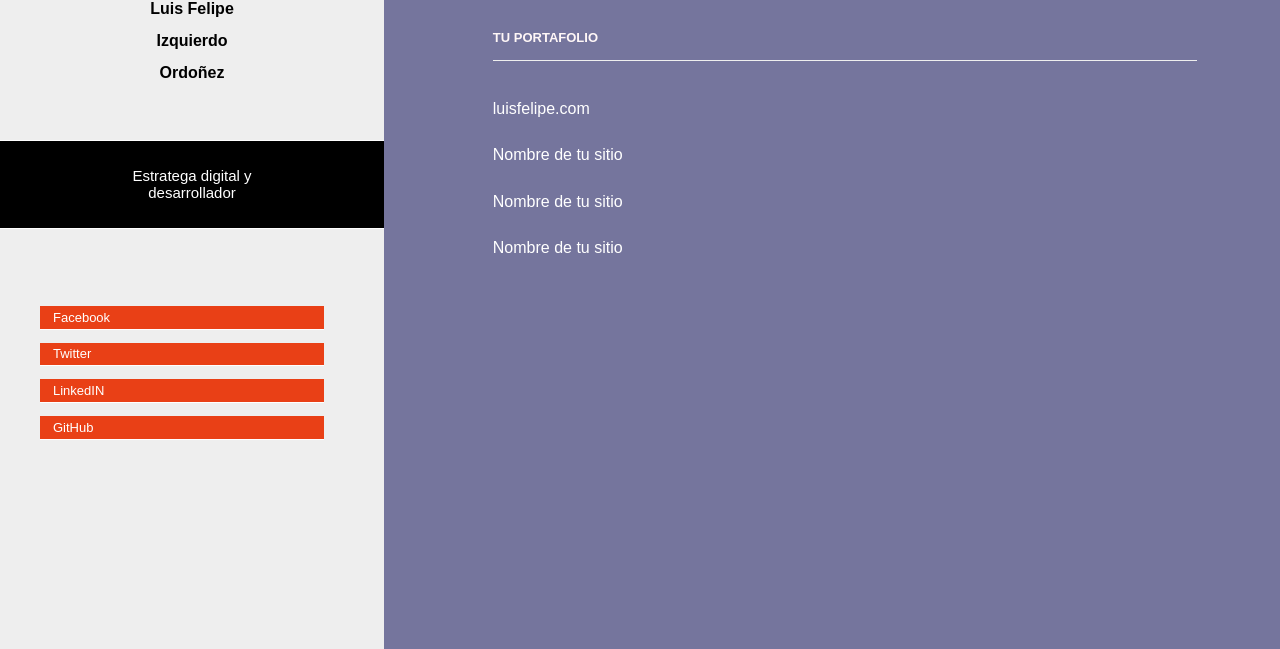
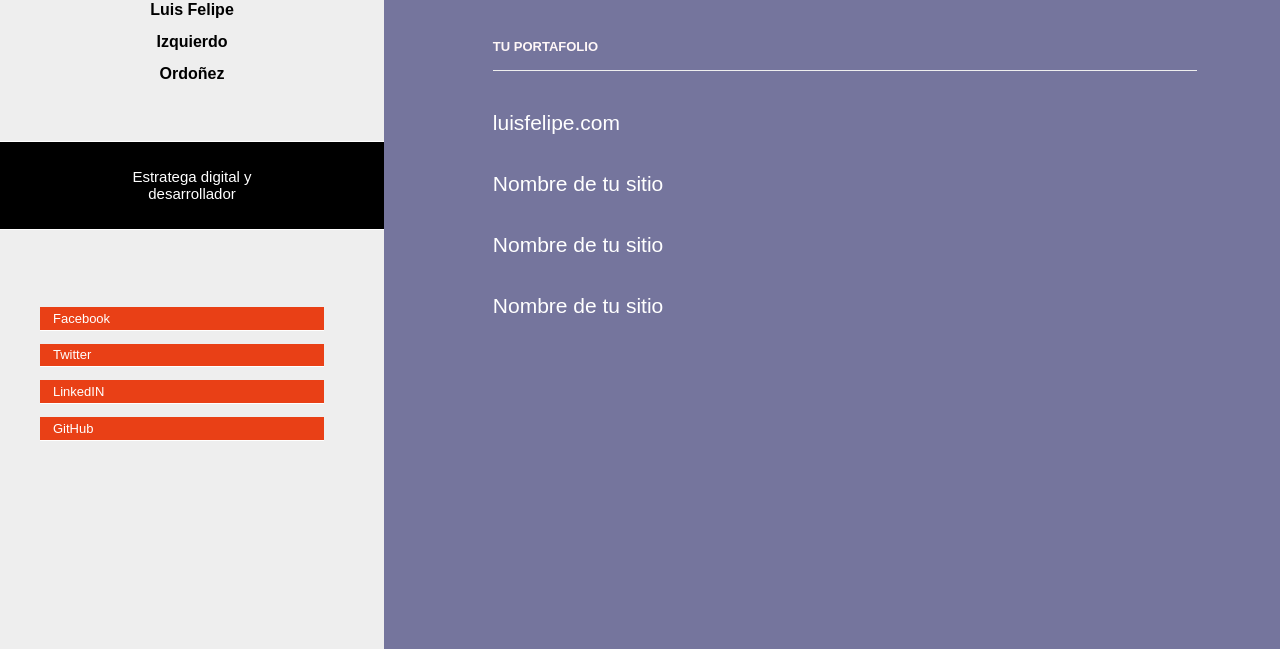
Before and after one commit to FelipeIzquierdo/miprimer, a plain HTML site: page index.html in a window 1280 px wide. Shown: the part 151-800 px from the top of the page. Drawn offline with Linux system fonts and the light colour scheme.

Commit message:
cambio de funte del body a 21 px

```diff
--- a/stylesheets/styles.css
+++ b/stylesheets/styles.css
@@ -1,7 +1,7 @@
 body
 {
  background: rgb(117, 117, 157);
- font-size: 16px;
+ font-size: 21px;
 }
 
 a
```
